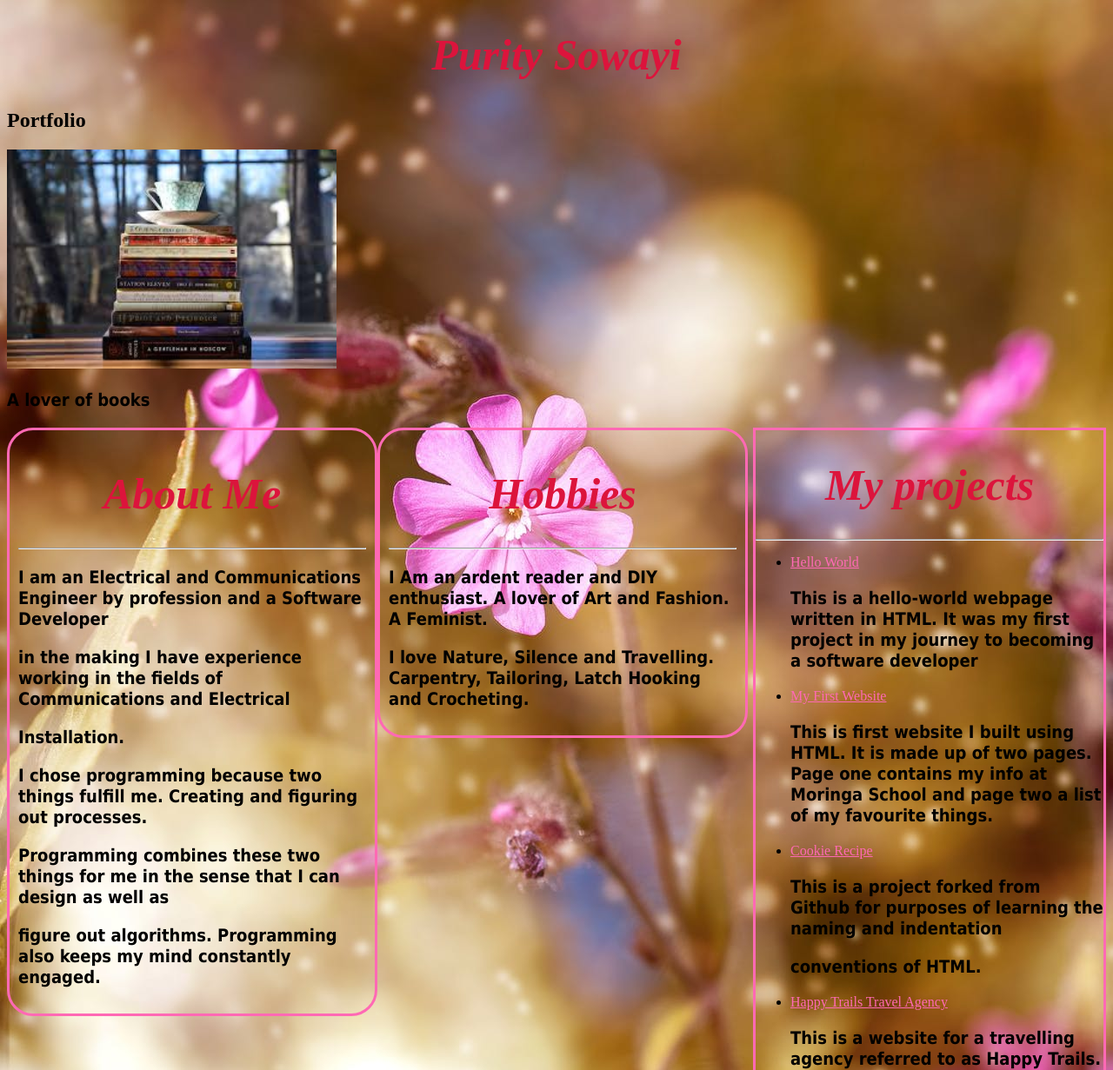
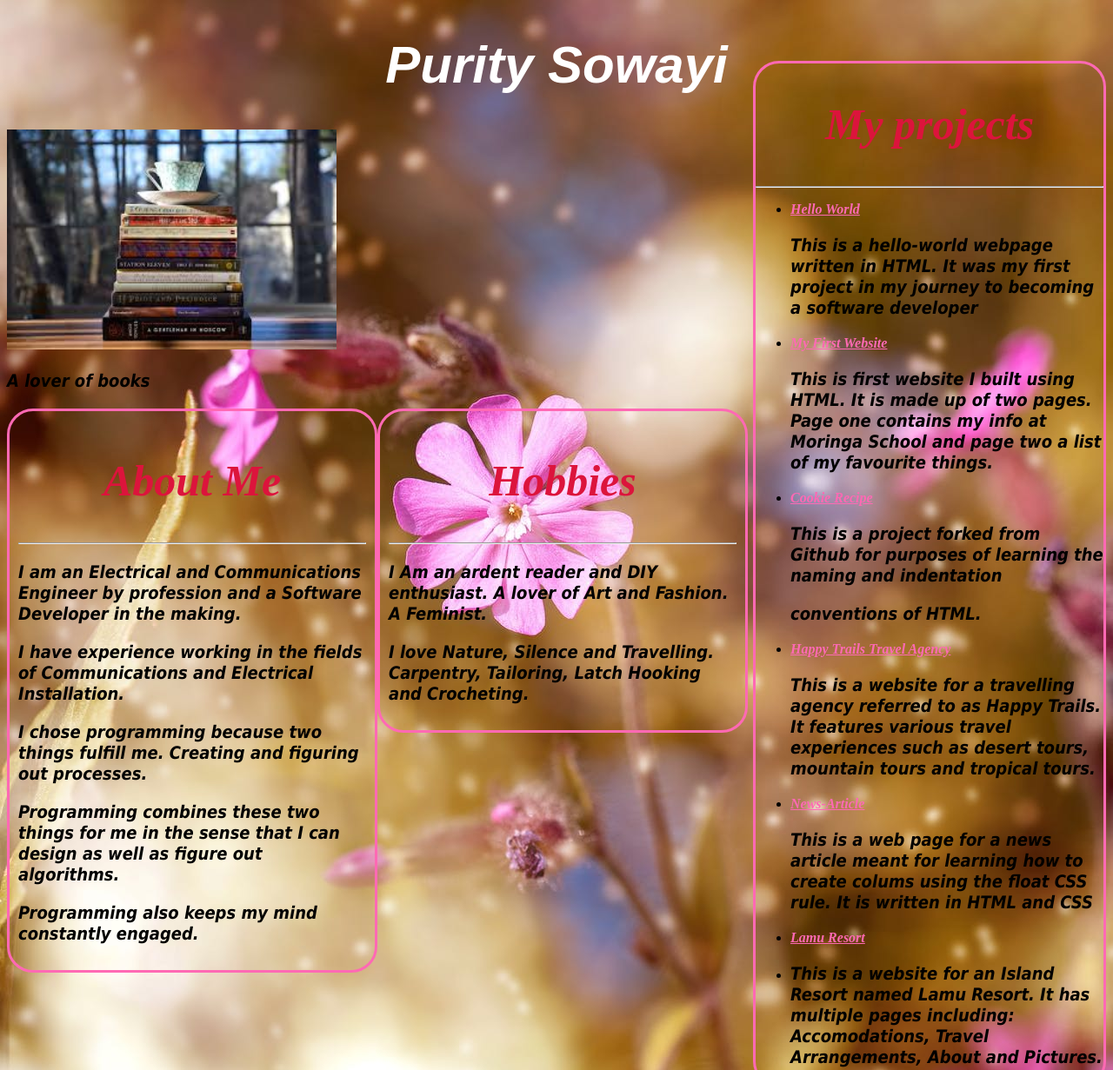
Before and after one commit to apwao/apwao.github.io, a plain HTML site: page index.html in a window 1280 px wide. Shown: the top 1231 px of the page at 87% size. Drawn offline with Linux system fonts and the light colour scheme.

Commit message:
fix alignment of columns on the web page

```diff
--- a/css/styles.css
+++ b/css/styles.css
@@ -5,7 +5,7 @@ img {
   height: 30%;
   width: 30%;
 }
-h1 {
+h2 {
   font-style: italic;
   font-size: 50px;
   text-align: center;
@@ -15,6 +15,7 @@ p {
   font-size: 20px;
   font-family: Tahoma;
   font-weight: bolder;
+  font-style: italic;
 }
 .column {
   width: 400px;
@@ -26,12 +27,24 @@ p {
 }
 a {
   color: hotpink;
+  font-style: italic;
+  font-weight: bolder;
 }
 .links {
   float:right;
   width: 400px;
   border: 3px hotpink solid;
+  border-radius: 30px;
+  position: relative;
+  bottom: 400px;
 }
-.column .about-me {
-  float: right;
+#profile-photo: {
+  width: 300px;
 }
+#heading {
+  font-size: 30px;
+  color: white;
+  font-style: italic;
+  font-family: sans-serif;
+  text-align: center;
+}
--- a/index.html
+++ b/index.html
@@ -5,30 +5,30 @@
     <link href="css/styles.css" rel="stylesheet" type="text/css">
   </head>
   <body background ="images/final-background.jpeg">
-    <h1 class="header">Purity Sowayi</h1>
-    <h2 class="header">Portfolio</h2>
-    <div class="profile-photo">
+    <div id="heading">
+      <h1>Purity Sowayi</h1>
+    </div>
+    <div id="profile-photo">
       <img src="images/cover.jpeg" alt="A photo of Purity Sowayi">
       <p>A lover of books</p>
     </div>
     <div class="column" class="about-me">
-      <h1>About Me</h1>
+      <h2>About Me</h2>
       <hr>
-      <p>I am an Electrical and Communications Engineer by profession and a Software Developer</p>
-      <p>in the making I have experience working in the fields of Communications and Electrical</p>
-      <p>Installation.</P>
+      <p>I am an Electrical and Communications Engineer by profession and a Software Developer in the making.</p>
+      <p>I have experience working in the fields of Communications and Electrical Installation.</P>
       <p>I chose programming because two things fulfill me. Creating and figuring out processes.</P>
-      <p>Programming combines these two things for me in the sense that I can design as well as </p>
-      <p>figure out algorithms. Programming also keeps my mind constantly engaged.</p>
+      <p>Programming combines these two things for me in the sense that I can design as well as figure out algorithms.</p>
+      <p>Programming also keeps my mind constantly engaged.</p>
     </div>
     <div class="column">
-      <h1>Hobbies</h1>
+      <h2>Hobbies</h2>
       <hr>
         <p> I Am an ardent reader and DIY enthusiast. A lover of Art and Fashion. A Feminist.</p>
         <p>I love Nature, Silence and Travelling. Carpentry, Tailoring, Latch Hooking and Crocheting.</p>
     </div>
     <div class = "links">
-      <h1>My projects</h1>
+      <h2>My projects</h2>
       <hr>
         <ul>
           <li><a href="https://github.com/apwao/hello-world">Hello World</a></li>
@@ -44,7 +44,7 @@
               <p>This is a web page for a news article meant for learning how to create colums using the float CSS rule. It is written in HTML and CSS</p>
             <li><a href="https://github.com/apwao/resort">Lamu Resort</a><li>
               <p>This is a website for an Island Resort named Lamu Resort. It has multiple pages including: Accomodations, Travel Arrangements, About and Pictures.</p>
-        </ul>6
+        </ul>
     </div>
   </body>
 </html>
```
